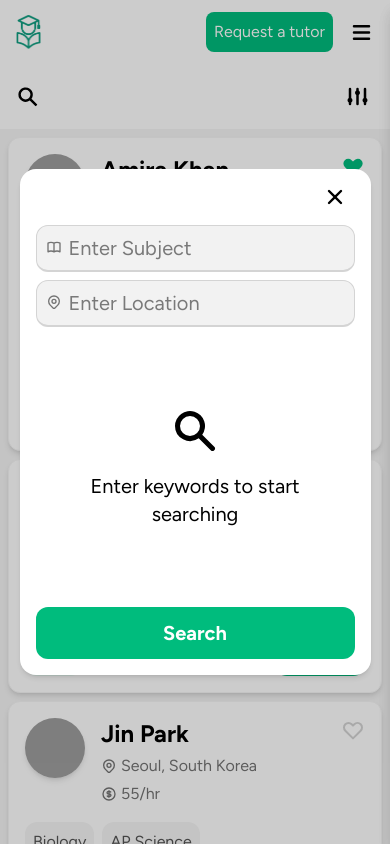
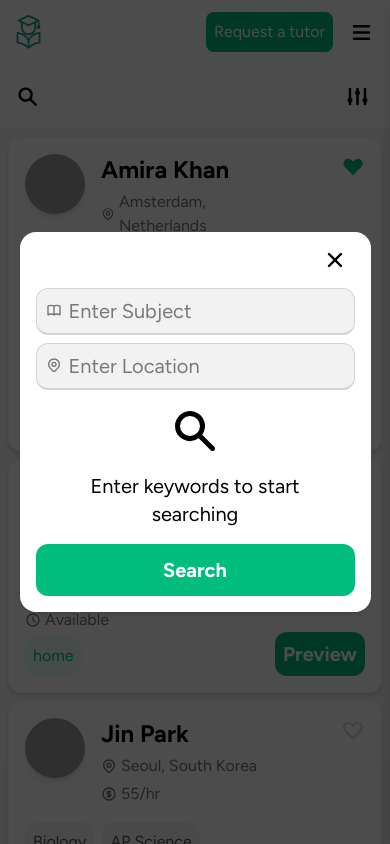
Before and after one commit to fareskebeh/tutorme, a React (Vite) app in the folder FRONTEND/: page /tutors in a window 390 px wide. Both pictures are taken after a click on the icon 28 px from the left and 96 px from the top of the page. Shown: the top 844 px of the page. Built offline with nearby package versions, Linux system fonts and the light colour scheme; grey boxes are pictures that could not be loaded.

Commit message:
dark theme for the mobile search modal

```diff
--- a/FRONTEND/src/app/tutors/MbSearch.tsx
+++ b/FRONTEND/src/app/tutors/MbSearch.tsx
@@ -46,7 +46,7 @@ const MbSearch = (props: Props) => {
       animate={{ opacity: 1 }}
       exit={{ opacity: 0 }}
       transition={{ duration: 0.15 }}
-      className="bg-black/20 flex items-center justify-center fixed inset-0 z-[899]"
+      className="bg-black/70 flex items-center justify-center fixed inset-0 z-[899]"
     >
       <motion.div
         onClick={(e) => e.stopPropagation()}
@@ -54,25 +54,25 @@ const MbSearch = (props: Props) => {
         animate={{ opacity: 1, y: 0 }}
         exit={{ opacity: 0, y: -10 }}
         transition={{ duration: 0.15 }}
-        className="p-4 bg-white h-[60%] flex flex-col justify-between shadow-md rounded-2xl w-[90%]"
+        className="p-4 dark:bg-slate-950 bg-white flex flex-col justify-between shadow-md rounded-2xl w-[90%]"
       >
         <div className="pb-4 pr-2">
           <HiX
             onClick={() => props.setSOpen(false)}
             size={24}
-            className="float-right active:bg-neutral-100 rounded-full"
+            className="float-right active:bg-neutral-100 dark:active:bg-slate-800 dark:text-slate-800 rounded-full"
           />
         </div>
 
         <div className="flex *:caret-emerald-400 flex-col gap-2 w-full">
           <div className="relative w-full">
-            <HiOutlineBookOpen className="absolute text-neutral-500 top-3.5 left-2.5" />
+            <HiOutlineBookOpen className="absolute text-neutral-500 dark:text-slate-600 top-3.5 left-2.5" />
             <input
               value={query.subject}
               onChange={(e: React.ChangeEvent<HTMLInputElement>) =>
                 setQuery({ ...query, subject: e.target.value })
               }
-              className="p-2 text-xl pl-8 bg-neutral-200/50 caret-emerald-500 outline-none border w-full rounded-xl border-b-2 border-neutral-300"
+              className="p-2 dark:text-white dark:bg-slate-900 dark:placeholder-slate-600 transition duration-150 dark:border-slate-800 text-xl pl-8 bg-neutral-200/50 caret-emerald-500 outline-none border w-full rounded-xl border-b-2 border-neutral-300"
               placeholder="Enter Subject"
               type="text"
             />
@@ -80,20 +80,20 @@ const MbSearch = (props: Props) => {
             {query.subject && (
               <HiX
                 onClick={() => setQuery({ ...query, subject: "" })}
-                className="absolute right-3 text-neutral-400 top-2.5"
+                className="absolute right-3 text-neutral-400 dark:text-slate-600 top-2.5"
                 size={25}
               />
             )}
           </div>
           <div className="relative w-full">
-            <HiOutlineLocationMarker className="absolute text-neutral-500 top-3.5 left-2.5" />
+            <HiOutlineLocationMarker className="absolute text-neutral-500 top-3.5 dark:text-slate-600 left-2.5" />
 
             <input
               value={query.location}
               onChange={(e: React.ChangeEvent<HTMLInputElement>) =>
                 setQuery({ ...query, location: e.target.value })
               }
-              className="p-2 pl-8 text-xl bg-neutral-200/50 caret-emerald-500 outline-none border w-full rounded-xl border-b-2 border-neutral-300"
+              className="p-2 dark:text-white dark:bg-slate-900 dark:placeholder-slate-600 transition duration-150 dark:border-slate-800 pl-8 text-xl bg-neutral-200/50 caret-emerald-500 outline-none border w-full rounded-xl border-b-2 border-neutral-300"
               placeholder="Enter Location"
               type="text"
             />
@@ -101,19 +101,19 @@ const MbSearch = (props: Props) => {
             {query.location && (
               <HiX
                 onClick={() => setQuery({ ...query, location: "" })}
-                className="absolute right-3 text-neutral-400 top-2.5"
+                className="absolute right-3 text-neutral-400 dark:text-slate-600 top-2.5"
                 size={25}
               />
             )}
           </div>
         </div>
 
-        <div className="flex flex-1 flex-col text-xl text-center *:select-none gap-4 justify-center items-center">
+        <div className="flex flex-1 flex-col text-xl text-center *:select-none dark:*:text-slate-600 py-4 gap-4 justify-center items-center">
           <HiSearch size={50} />
           <p className="w-[70%]">Enter keywords to start searching</p>
         </div>
 
-        <button onClick={()=> search()} className="p-3 text-xl text-white font-bold bg-emerald-500 active:opacity-80 transition duration-150 rounded-xl">
+        <button onClick={()=> search()} className="p-3 dark:bg-emerald-600 text-xl text-white font-bold bg-emerald-500 active:opacity-80 transition duration-150 rounded-xl">
           Search
         </button>
       </motion.div>
```
